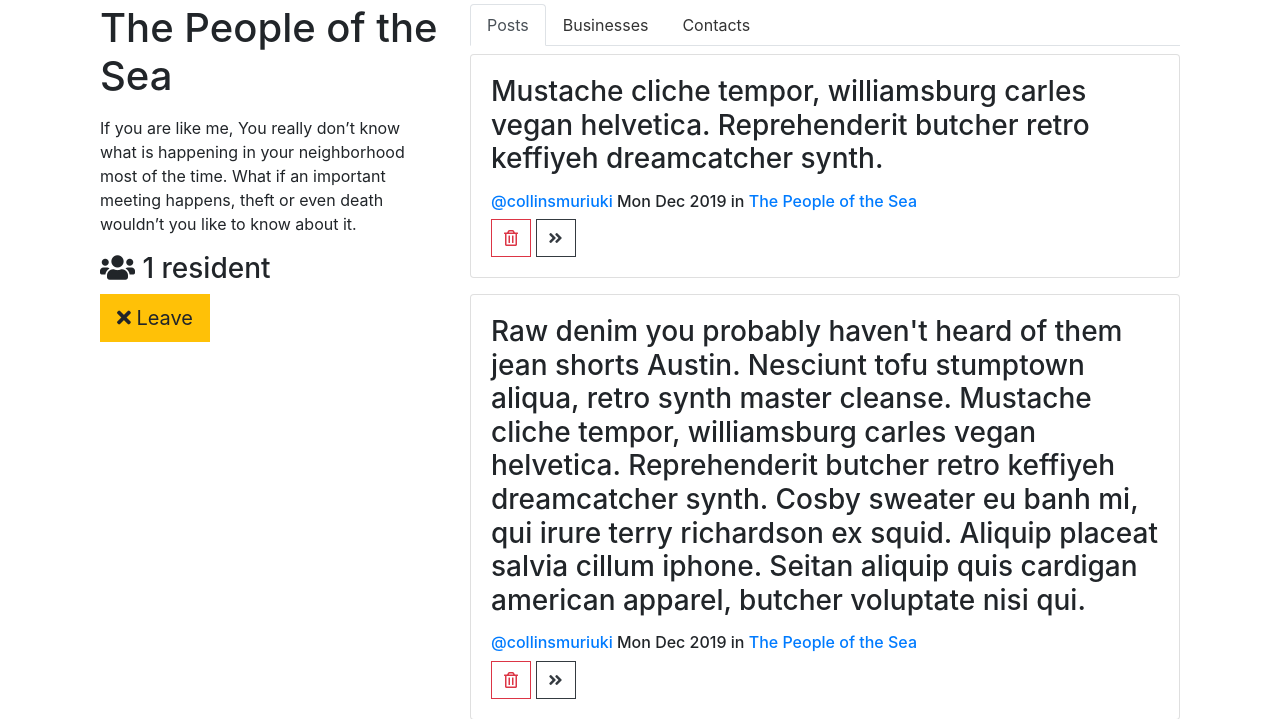
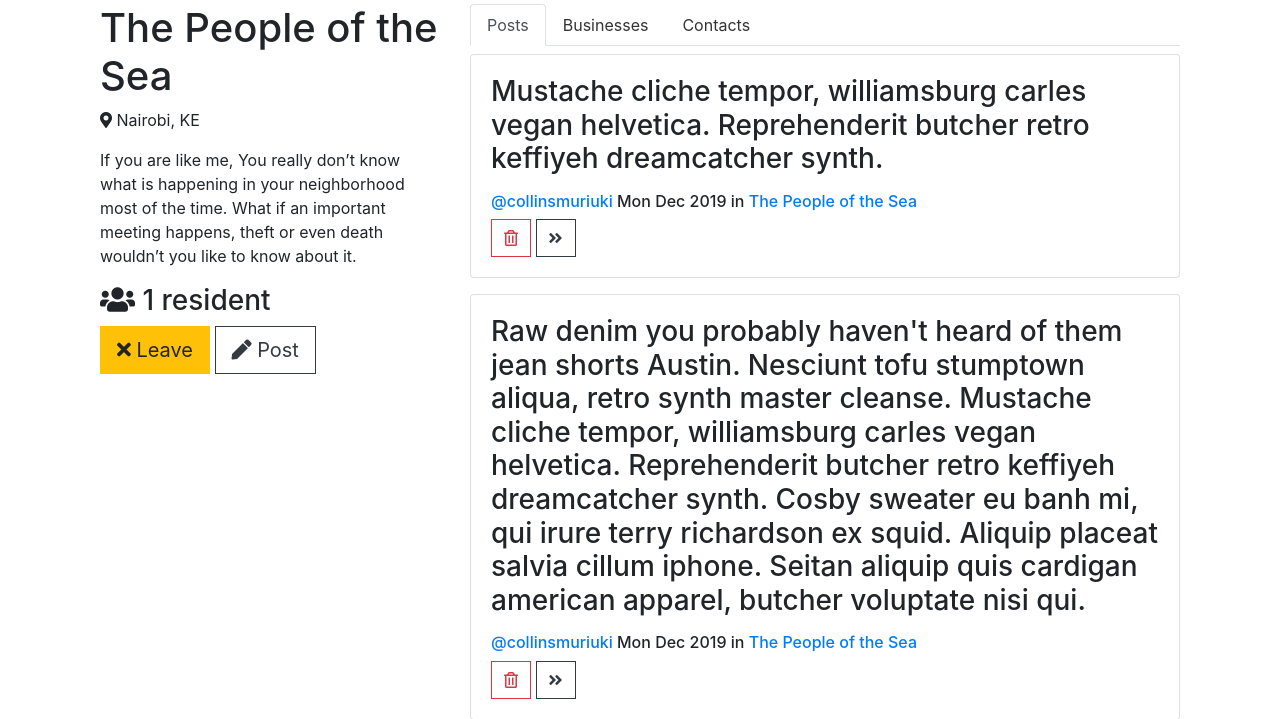
Before and after one commit to c12i/nachbarschaft, a Django app: a page that uses neighborhood/templates/neighborhood/group_detail.html in a window 1280 px wide. Shown: the part 56-775 px from the top of the page. Run offline with Django 3.2, Linux system fonts and the light colour scheme; a user stored in the database is signed in; data comes from the database, SQL or seed files in the repository; both versions use the stored data as it was after the commit; some libraries are stand-ins or nearby versions.

Commit message:
Include location in neighborhood details page

```diff
--- a/neighborhood/models.py
+++ b/neighborhood/models.py
@@ -16,6 +16,7 @@ register = template.Library()
 
 class Group(models.Model):
     name = models.CharField(max_length=255, unique=True)
+    location = models.CharField(max_length=144)
     slug = models.SlugField(allow_unicode=True, unique=True)
     description = models.TextField(blank=True, default='')
     description_html = models.TextField(editable=False, default='', blank=True)
--- a/neighborhood/templates/neighborhood/group_detail.html
+++ b/neighborhood/templates/neighborhood/group_detail.html
@@ -4,6 +4,7 @@
 
 <div class="col-md-4">
 	<h1>{{group.name}}</h1>
+	<p><i class="fas fa-map-marker-alt"></i> {{group.location}}</p>
 	<p>{{group.description_html|safe}}</p>
 	<h3> <i class="fas fa-users"></i> {{group.members.count}} resident{{group.members.count|pluralize}}</h3>
 
@@ -14,6 +15,9 @@
 		<a href="{% url 'neighborhood:leave' slug=group.slug %}" class="btn btn-lg btn-fill btn-warning no-b">
 			<i class="fas fa-times"></i>
 			Leave</a>
+		<a href="{%url 'posts:create'%}" class="btn btn-lg btn-fill btn-outline-dark no-b">
+				<i class="fas fa-pen"></i>
+				Post</a>
 		{% else %}
 		<a href="{% url 'neighborhood:join' slug=group.slug %}" class="btn btn-lg btn-fill btn-warning no-b">
 			<i class="fas fa-plus"></i>
--- a/neighborhood/views.py
+++ b/neighborhood/views.py
@@ -12,7 +12,7 @@ from neighborhood.models import Group,GroupMember
 from . import models
 
 class CreateGroup(LoginRequiredMixin, generic.CreateView):
-    fields = ("name", "description")
+    fields = ("name", "location", "description")
     model = Group
 
 class SingleGroup(generic.DetailView):
```
Also changed, not shown: db.sqlite3, neighborhood/migrations/0003_group_location.py (added).
